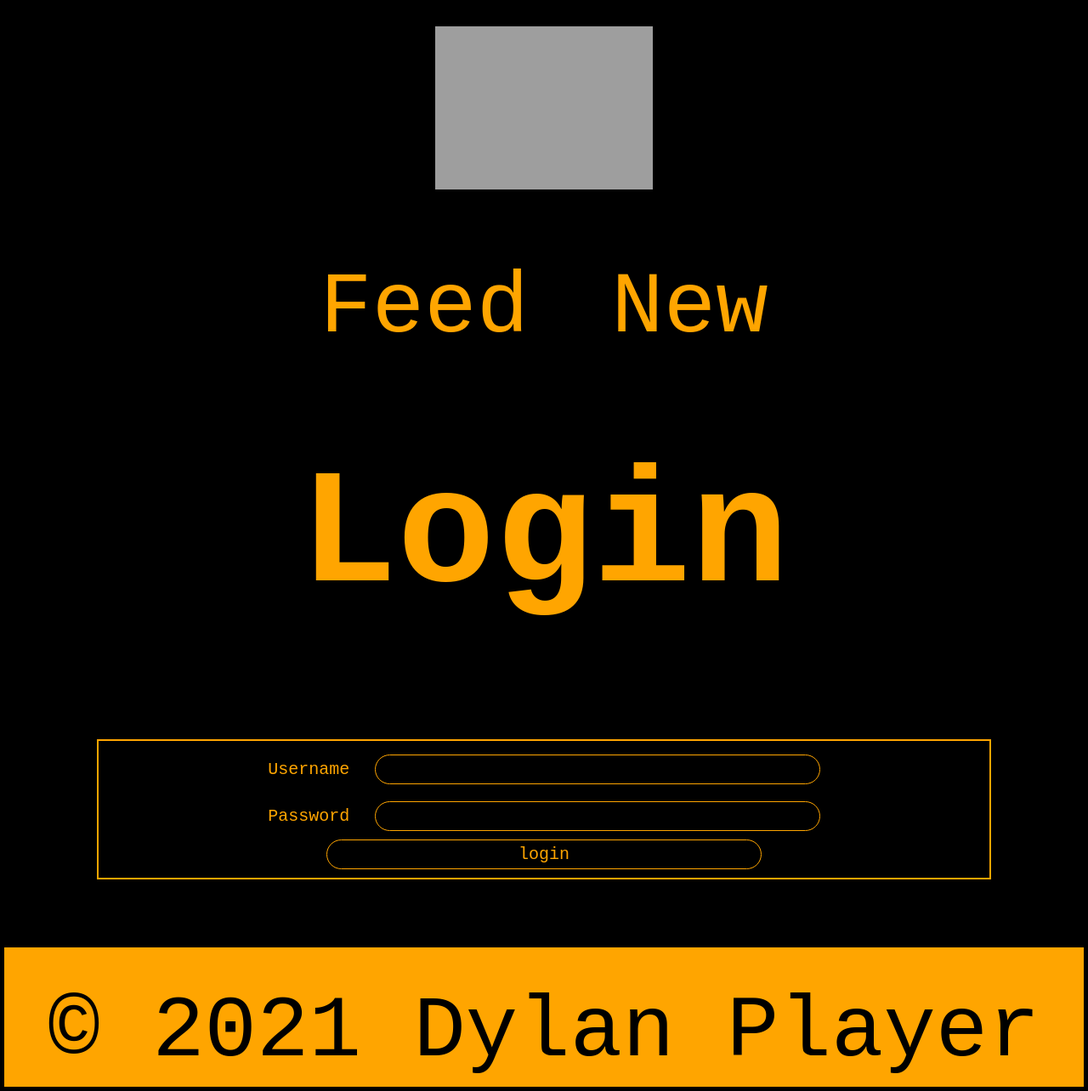
After one commit to dylanplayer/Blog-Website, a Flask app: page /login in a window 1280 px wide. The commit adds this page. Shown: the whole page at 85% size. Run offline with Flask 2, Linux system fonts and the light colour scheme; grey boxes are pictures that could not be loaded.

Commit message:
Added 404 and 405 pages. Added admin login page and an admin dashboard.

```diff
--- a/app/__init__.py
+++ b/app/__init__.py
@@ -3,8 +3,6 @@ from flask import Flask
 
 app = Flask(__name__, instance_relative_config = True)
 
-
 from app import views
 
-
 app.config.from_object('config')
--- /dev/null
+++ b/app/templates/login.html
@@ -0,0 +1,30 @@
+{% extends "base.html" %}
+{% block title %}Login{% endblock %}
+{% block body %}
+
+<div id="login_container">
+
+	<h1>Login</h1>
+	{% if invalidCredentials == 'true' %}
+		<p style="color:red; font-size:16px;">Invalid Login</p>
+	{% endif %}
+
+	<form action="/submit" method="post">
+		<fieldset>
+			<div class="formfield">
+				<label for="username">Username</label>
+				<input type="text" name="username" id="username_login_field">
+			</div>
+
+			<div class="formfield">
+				<label for="password">Password</label>
+				<input type="text" name="password" id="password_login_field">
+			</div>
+
+			<input type="submit" name="submit" value="login" id="login_button">
+		</fieldset>
+	</form>
+
+</div>
+
+{% endblock %}
--- a/app/templates/new.html
+++ b/app/templates/new.html
@@ -14,12 +14,12 @@
 
 			<div class="formfield">
 				<label for="title">Title</label>
-				<input name="title" type="text" maxlength="80">
+				<input name="title" autocomplete="off" type="text" maxlength="80">
 			</div>
 
 			<div class="formfield">
 				<label for="author">Author</label>
-				<input name="author" type="text" maxlength="100">
+				<input name="author" autocomplete="off" type="text" maxlength="100">
 			</div>
 
 			<div class="formfield">
--- a/app/views.py
+++ b/app/views.py
@@ -36,3 +36,41 @@ def create():
 	db["numberOfPosts"] = int(db["numberOfPosts"]) + 1
 	addNewPost(int(db["numberOfPosts"]),title, author, content, date.today().strftime("%d/%m/%Y"))
 	return redirect("/")
+
+
+@app.route('/login')
+def login():
+	return render_template("login.html")
+
+@app.route('/admin')
+def admin():
+	return render_template("admin.html")
+
+@app.route('/submit', methods = ['POST'])
+def submit():
+	username = request.form['username']
+	password = request.form['password']
+
+	if(username == 'admin' and password == 'admin123'):
+		return render_template('admin.html', isAdmin = "true")
+	else:
+		return render_template('login.html', invalidCredentials = 'true')
+
+@app.errorhandler(404)
+def page_not_found(e):
+  return render_template('404.html'),404
+
+@app.errorhandler(405)
+def method_not_found(e):
+  return render_template('405.html'),405
+
+@app.route('/delete_posts', methods=['POST'])
+def deletePosts():
+	print(db.keys())
+	for x in range(1,int(db["numberOfPosts"])+1):
+		del db["post#"+str(x)+"title"]
+		del db["post#"+str(x)+"author"]
+		del db["post#"+str(x)+"content"]
+		del db["post#"+str(x)+"date"]
+	db["numberOfPosts"] = 0
+	return redirect("/")
```
Also changed, not shown: app/templates/404.html (added, +13 -0 lines), app/templates/405.html (added, +13 -0 lines), app/templates/admin.html (added, +23 -0 lines).
